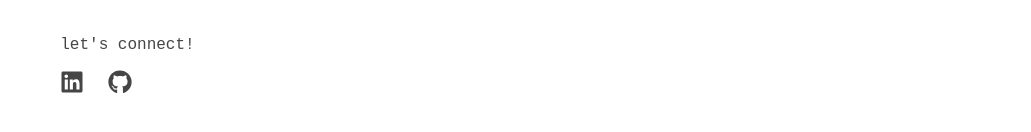
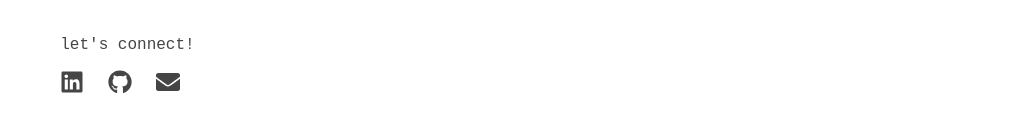
Before and after one commit to Karl-Michaud/portfolio-website, a Next.js app in the folder website/: page / in a window 1280 px wide. Shown: the part 370-502 px from the top of the page, without its empty margins (124-1155 px from the left). Built offline with nearby package versions, Linux system fonts and the light colour scheme.

Commit message:
Added email iconb to home page

```diff
--- a/website/src/app/home/intro.tsx
+++ b/website/src/app/home/intro.tsx
@@ -1,7 +1,7 @@
 "use client";
 
 import { useEffect, useState } from 'react';
-import { FaGithub, FaLinkedin } from 'react-icons/fa';
+import { FaGithub, FaLinkedin, FaEnvelope } from 'react-icons/fa';
 import DecryptedText from "./decrypted_text";
 import styles from './intro.module.css';
 
@@ -75,6 +75,12 @@
                 >
                     <FaGithub />
                 </a>
+                <a
+                    href="mailto:karl.michaud@mail.utoronto.ca"
+                    className={styles.socialLink}
+                >
+                    <FaEnvelope />
+                </a>
             </div>
         </div>
     );
```
